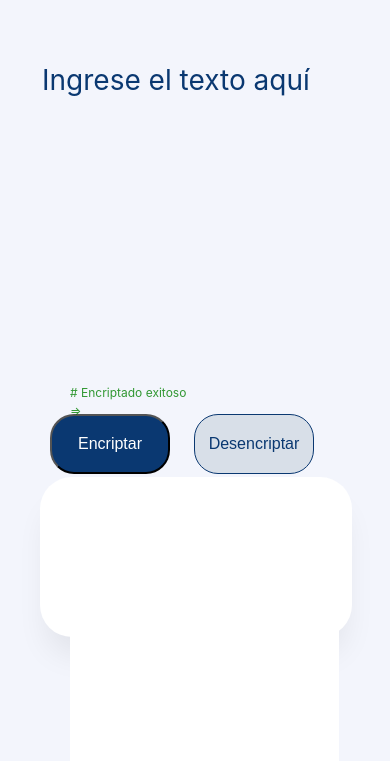
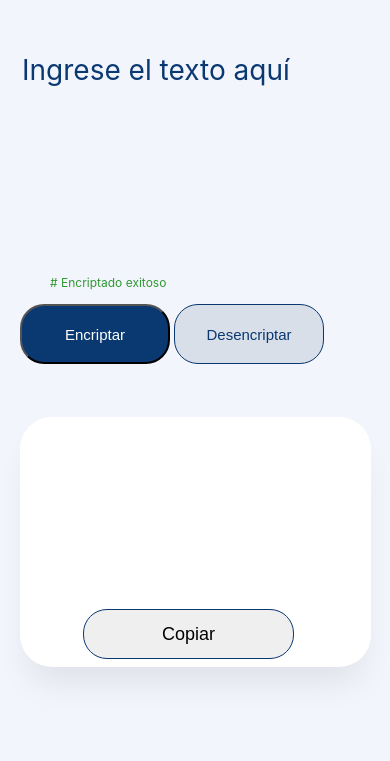
Before and after one commit to olker/Encriptado-y-Desencriptado-de-texto, a plain HTML site: page index.html in a window 390 px wide. Both pictures are taken after a click on the button "Encriptar". Shown: the part 83-844 px from the top of the page. Drawn offline with Linux system fonts and the light colour scheme.

Commit message:
recursivo arreglado

```diff
--- a/css/index.css
+++ b/css/index.css
@@ -148,7 +148,7 @@ header .logo{
 }
 @media screen and (max-width:770px){
     .salida{
-        height: 560px;
+        height: 590px;
     }
     .imgEspera{
         width: 200px;
@@ -156,16 +156,22 @@ header .logo{
         padding: 7% 0;
         margin: 19% 0;
     }
+    .entrada .advertencia{
+        width: 60%;
+    }
+    .salida .mostrarTexto{
+        height: 350px;
+    }
 }
 @media screen and (max-width:426px){
     .entrada{
-        width: 90%;
-        left: 40px;
+        width: 100%;
+        left: 20px;
     }
     .entrada .enviarTexto{
-        margin: 100px 0 40px 0;
+        margin: 90px 0 20px 0;
         width: 90%;
-        height: 280px;
+        height: 200px;
         font-family: 'Inter';
         font-style: normal;
         font-weight: 400;
@@ -174,15 +180,32 @@ header .logo{
         color: #0A3871;
     }
     .entrada .botones{
-        width: 120px;
-        font-size: 16px;
-        margin: 0 10px;
+        width: 150px;
+        font-size: 15px;
+        margin: 0;
+    }
+    .entrada .desencriptar:hover{
+        font-size: 17px;
+    }
+    .entrada .encriptar:hover{
+        font-size: 17px;
     }
     .salida{
-        left: 40px;
-        top: 560px;
-        width: 80%;
-        height: 160px;
+        left: 20px;
+        top: 500px;
+        width: 90%;
+        height: 250px;
+    }
+    .salida .mostrarTexto{
+        height: 50%;
+        margin: 30px 10px;
+    }
+    .salida .copiarTexto{
+        font-size: 18px;
+        padding: 10px;
+        margin: 0 18%;
+        width: 60%;
+        height: 50px;
     }
     .imgEspera{
         display: none;
--- a/js/index.js
+++ b/js/index.js
@@ -18,7 +18,7 @@ function encriptar(){
         <button class="copiarTexto" id="copiarTexto">Copiar</button>`;
         document.querySelector(".copiarTexto").addEventListener("click",copiar);
         mensaje.style.color = "green";
-        mensaje.innerHTML = "# Encriptado exitoso =>";
+        mensaje.innerHTML = "# Encriptado exitoso";
     }else{
         mensaje.style.color = "red";
         mensaje.innerHTML = "# NO se puede ingresar mayúsculas o acentos";
```
